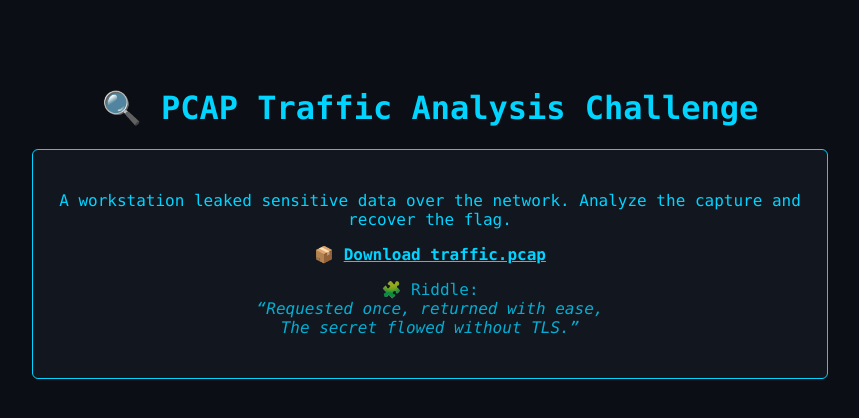
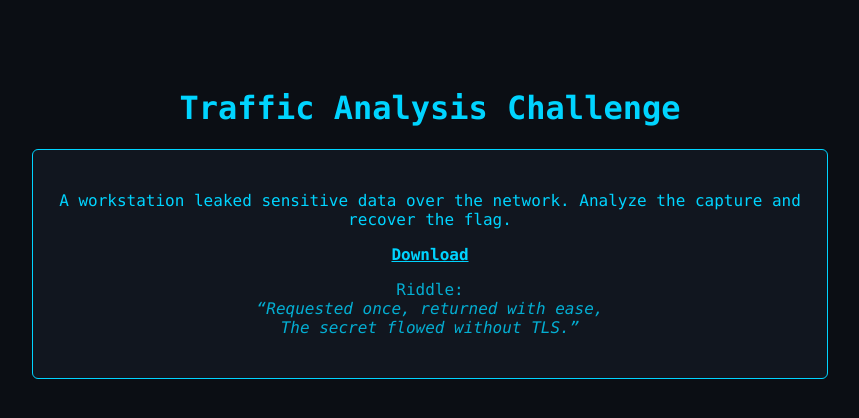
Before and after one commit to mrendless999/THE_DATA, a plain HTML site: page index.html in a window 1280 px wide. Shown: the whole page, without its empty margins (210-1069 px from the left). Drawn offline with Linux system fonts and the light colour scheme.

Commit message:
Update index.html

```diff
--- a/index.html
+++ b/index.html
@@ -19,15 +19,15 @@ a { color:#00d4ff; font-weight:bold; }
 </head>
 <body>
 
-<h1>🔍 PCAP Traffic Analysis Challenge</h1>
+<h1> Traffic Analysis Challenge</h1>
 
 <div class="box">
   <p>A workstation leaked sensitive data over the network. Analyze the capture and recover the flag.</p>
 
-  <p>📦 <a href="traffic.pcap" download>Download traffic.pcap</a></p>
+  <p> <a href="traffic.pcap" download>Download</a></p>
   <!-- use wireshark-->
   <p class="hint">
-    🧩 Riddle:<br>
+    Riddle:<br>
     <i>“Requested once, returned with ease,<br>
     The secret flowed without TLS.”</i>
   </p>
```
